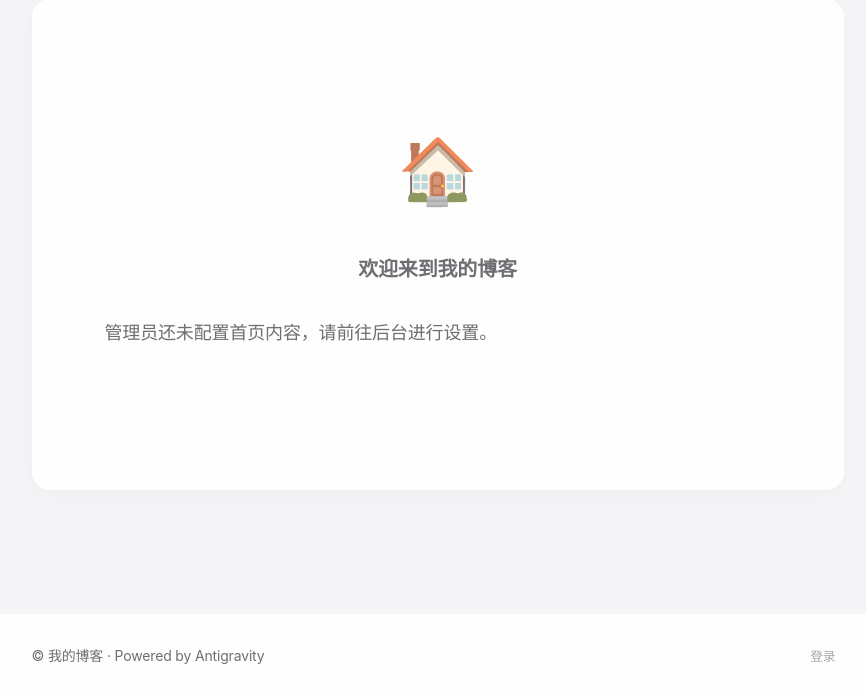
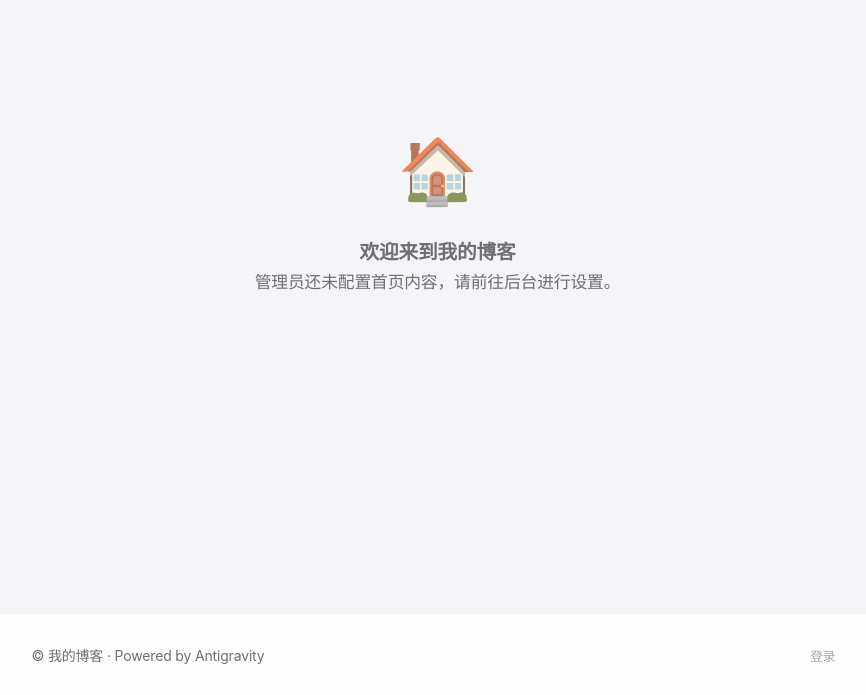
Before and after one commit to hunya-ops/hunya-blog, a Flask app: page / in a window 1280 px wide. Shown: the part 105-800 px from the top of the page, without its empty margins (195-1061 px from the left). Run offline with Flask 3, Linux system fonts and the light colour scheme; data that the repository does not hold is empty; some libraries are stand-ins or nearby versions.

Commit message:
UI: remove background from home page markdown content

```diff
--- a/app/static/css/style.css
+++ b/app/static/css/style.css
@@ -2070,3 +2070,15 @@ footer a:hover {
         background-position: -200% 0;
     }
 }
+/* Home Content */
+.home-content-wrapper {
+    max-width: var(--container-width);
+    margin: 0 auto;
+    padding: 40px 0;
+}
+
+@media (max-width: 768px) {
+    .home-content-wrapper {
+        padding: 20px 0;
+    }
+}
--- a/app/static/js/main.js
+++ b/app/static/js/main.js
@@ -76,9 +76,11 @@ document.addEventListener('DOMContentLoaded', function () {
     const navLinks = document.getElementById('navLinks');
 
     if (mobileToggle && navLinks) {
+        const header = document.querySelector('.site-header');
         mobileToggle.addEventListener('click', function () {
             mobileToggle.classList.toggle('active');
             navLinks.classList.toggle('active');
+            if (header) header.classList.toggle('nav-active');
         });
 
         // Close menu when clicking a link
@@ -86,6 +88,7 @@ document.addEventListener('DOMContentLoaded', function () {
             link.addEventListener('click', () => {
                 mobileToggle.classList.remove('active');
                 navLinks.classList.remove('active');
+                if (header) header.classList.remove('nav-active');
             });
         });
 
@@ -94,6 +97,7 @@ document.addEventListener('DOMContentLoaded', function () {
             if (!mobileToggle.contains(e.target) && !navLinks.contains(e.target)) {
                 mobileToggle.classList.remove('active');
                 navLinks.classList.remove('active');
+                if (header) header.classList.remove('nav-active');
             }
         });
     }
--- a/app/templates/home.html
+++ b/app/templates/home.html
@@ -3,7 +3,7 @@
 {% block title %}{{ page_title }} - {{ blog_title }}{% endblock %}
 
 {% block content %}
-<div class="post-detail">
+<div class="home-content-wrapper">
     <div class="post-content">
         {% if content %}
         {{ content | markdown }}
```
